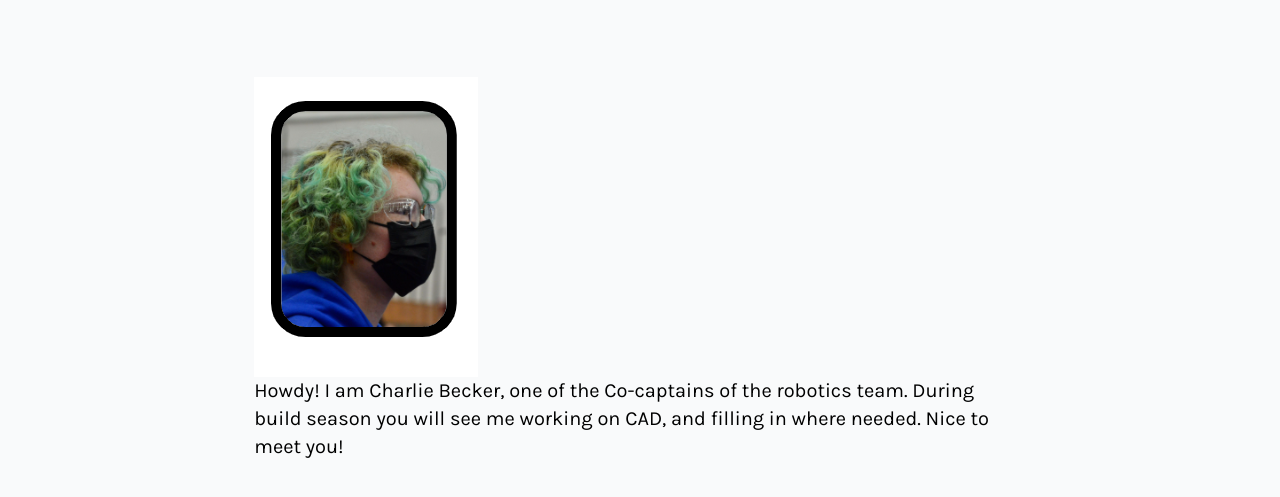
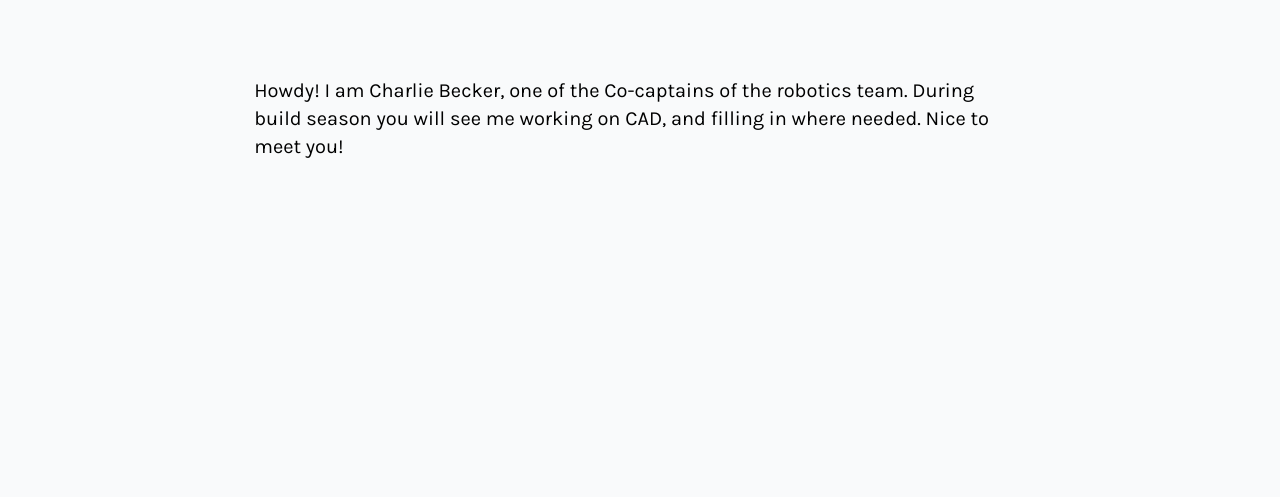
Before and after one commit to FRC3636/website, a Gatsby site: page /members/charlie-becker/ in a window 1280 px wide. Shown: the part 227-724 px from the top of the page. Built offline with nearby package versions, Linux system fonts and the light colour scheme; Gatsby itself is replaced by a stand-in of ours; what @tailwindcss/typography would draw is missing.

Commit message:
Update Members “charlie-becker”

```diff
--- a/content/members/charlie-becker.md
+++ b/content/members/charlie-becker.md
@@ -3,6 +3,4 @@ title: Charlie Becker
 position: Co-captain
 pronouns: they/them
 ---
-![](/media/screen-shot-2021-11-05-at-12.00.53-pm.png)
-
 Howdy! I am Charlie Becker, one of the Co-captains of the robotics team. During build season you will see me working on CAD, and filling in where needed. Nice to meet you!
```
